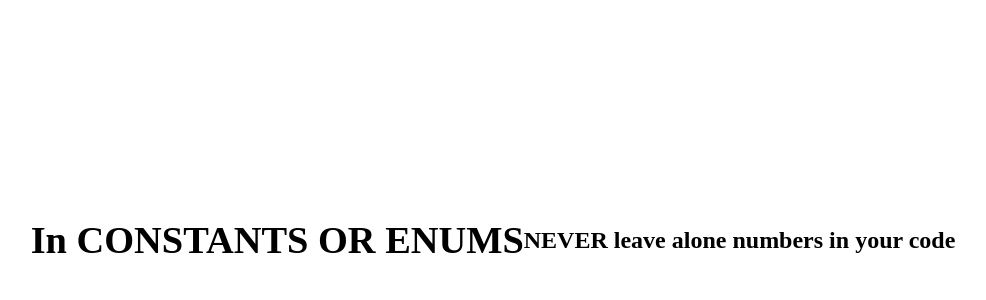
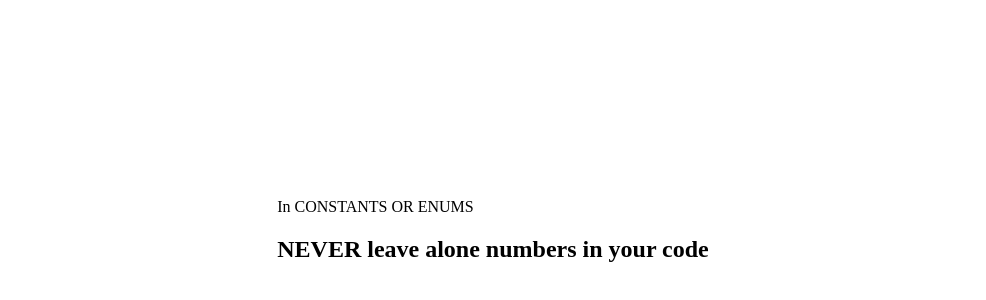
Before and after one commit to AlexScigalszky/constantnumberinyourcode, a plain HTML site: page index.html in a window 1280 px wide. Shown: the part 160-460 px from the top of the page, without its empty margins (147-1133 px from the left). Drawn offline with Linux system fonts and the light colour scheme.

Commit message:
Update index.html

```diff
--- a/index.html
+++ b/index.html
@@ -10,18 +10,19 @@
         align-items: center;
         height: 100vh;
       }
-      h1 {
+      center {
         text-align: center;
         font-size: 5vw;
       }
       h1 {
-        text-align: center;
-        font-size: 3vw;
+        color: red;
       }
     </style>
   </head>
   <body>
-    <h1>In CONSTANTS OR ENUMS</h1>
-    <h2>NEVER leave alone numbers in your code</h2>
+    <div class="center>
+      <h1>In CONSTANTS OR ENUMS</h1>
+      <h2>NEVER leave alone numbers in your code</h2>
+    </center>
   </body>
 </html>
```
